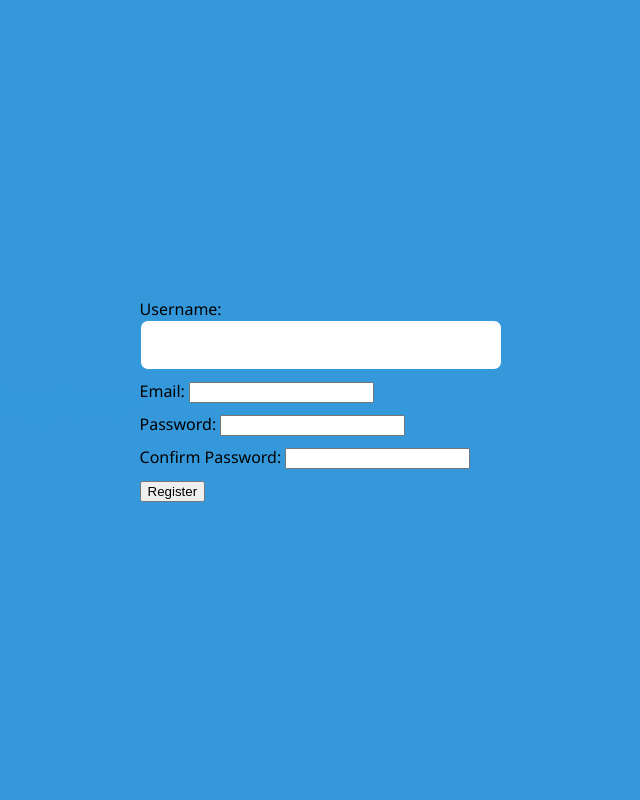
After one commit to alon-ben-david/WEATHERAPP, a Flask app: page /register in a window 1280 px wide. The commit adds this page. Shown: the whole page, without its empty margins (410-1050 px from the left). Run offline with Flask 3, Linux system fonts and the light colour scheme; some libraries are stand-ins or nearby versions.

Commit message:
Adding system users

```diff
--- a/app.py
+++ b/app.py
@@ -1,9 +1,18 @@
-from flask import Flask, render_template, request
-
+from flask import Flask, render_template, request, session, redirect, url_for
+from flask_mysqldb import MySQL
+import secrets
 import myLocation
 from weather import main as get_weather
 
 app = Flask(__name__)
+app.config['SECRET_KEY'] = secrets.token_hex(16)
+# MySQL Configuration
+app.config['MYSQL_HOST'] = 'localhost'
+app.config['MYSQL_USER'] = 'root'
+app.config['MYSQL_PASSWORD'] = 'Benda206'
+app.config['MYSQL_DB'] = 'flask_users'
+
+mysql = MySQL(app)
 
 
 @app.route('/', methods=['GET', 'POST'])
@@ -13,20 +22,20 @@ def index():
     city = None
     state = None
     country = None
+
     myLocation.get_location_info()
+
     if request.method == 'POST':
         if 'latitude' in request.form and 'longitude' in request.form:
             # If latitude and longitude are provided, use them directly
             latitude_str = request.form['latitude']
             longitude_str = request.form['longitude']
 
-
             if latitude_str and longitude_str:
                 try:
                     # Convert latitude and longitude to floats
                     latitude = float(latitude_str)
                     longitude = float(longitude_str)
-
 
                     # Use the city, state, and country data
                     data = get_weather(city, state, country, latitude=latitude, longitude=longitude)
@@ -48,7 +57,57 @@ def index():
             if (not city or not country) or not data:
                 error_message = "Invalid city or country name."
 
-    return render_template('index.html', data=data, city=city, country=country, error_message=error_message)
+    if 'username' in session:
+
+        return render_template('index.html', data=data, city=city, country=country, error_message=error_message,
+                               username=session['username'])
+    else:
+        return render_template('index.html', data=data, city=city, country=country, error_message=error_message)
+
+
+@app.route('/login', methods=['GET', 'POST'])
+def login():
+    if request.method == 'POST':
+        username = request.form['username']
+        password = request.form['password']
+
+        cur = mysql.connection.cursor()
+        cur.execute(f"SELECT username, password FROM tbl_users WHERE username = '{username}'")
+        user = cur.fetchone()
+
+        cur.close()
+
+        if user and password == user[1]:
+            session['username'] = user[0]
+
+            return redirect(url_for('index'))
+
+        return render_template('login.html', error='Invalid username or password')
+
+    return render_template('login.html')
+
+
+@app.route('/register', methods=['GET', 'POST'])
+def register():
+    if request.method == 'POST':
+        username = request.form['username']
+        email = request.form['email']
+        password = request.form['password']
+
+        cur = mysql.connection.cursor()
+        cur.execute(f"INSERT INTO tbl_users (username, email, password) VALUES ('{username}', '{email}', '{password}')")
+        mysql.connection.commit()
+        cur.close()
+
+        return redirect(url_for('login'))
+
+    return render_template('register.html')
+
+
+@app.route('/logout')
+def logout():
+    session.pop('username', None)
+    return redirect(url_for('index'))
 
 
 if __name__ == "__main__":
--- /dev/null
+++ b/templates/register.html
@@ -0,0 +1,159 @@
+<!DOCTYPE html>
+<html lang="en">
+<head>
+    <meta charset="UTF-8">
+    <meta name="viewport" content="width=device-width, initial-scale=1.0">
+   <title>Register</title>
+    <style>
+        body {
+            font-family: 'Segoe UI', Tahoma, Geneva, Verdana, sans-serif;
+            background-color: #3498db;
+            margin: 0;
+            padding: 0;
+            display: flex;
+            justify-content: center;
+            align-items: center;
+            height: 100vh;
+        }
+
+        .container {
+            text-align: center;
+            max-width: 400px;
+            background-color: #fff;
+            padding: 30px;
+            border-radius: 10px;
+            box-shadow: 0px 0px 20px rgba(0, 0, 0, 0.3);
+            margin: auto; /* Center the container horizontally */
+        }
+
+        h1 {
+            font-size: 36px;
+            color: #3498db;
+            margin-bottom: 20px;
+        }
+
+        .input-group {
+            margin-bottom: 10px;
+        }
+
+        input[type="text"] {
+            width: 100%;
+            padding: 15px;
+            border: 1px solid #3498db;
+            border-radius: 8px;
+            font-size: 16px;
+            transition: border 0.3s ease;
+        }
+
+        input[type="text"]:focus {
+            border: 1px solid #2980b9;
+        }
+
+        button {
+            width: 100%;
+            background-color: #3498db;
+            margin-bottom: 10px;
+            color: #fff;
+            padding: 15px;
+            border: none;
+            border-radius: 8px;
+            font-size: 18px;
+            cursor: pointer;
+            transition: background-color 0.3s ease;
+        }
+
+        button:hover {
+            background-color: #2980b9;
+        }
+            .error-message {
+            color: red;
+            margin-top: 5px;
+        }
+     </style>
+</head>
+<body>
+    <h1>Register</h1>
+    <form method="post" action="/register" onsubmit="return validateForm()">
+        <div class="input-group">
+            <label for="username">Username:</label>
+            <input type="text" id="username" name="username" required>
+            <span class="error-message" id="usernameError"></span>
+        </div>
+
+        <div class="input-group">
+            <label for="email">Email:</label>
+            <input type="email" id="email" name="email" required>
+            <span class="error-message" id="emailError"></span>
+        </div>
+
+        <div class="input-group">
+            <label for="password">Password:</label>
+            <input type="password" id="password" name="password" required>
+            <span class="error-message" id="passwordError"></span>
+        </div>
+
+        <div class="input-group">
+            <label for="confirmPassword">Confirm Password:</label>
+            <input type="password" id="confirmPassword" name="confirmPassword" required>
+            <span class="error-message" id="confirmPasswordError"></span>
+        </div>
+
+        <input type="submit" value="Register">
+    </form>
+
+    <script>
+        function validateForm() {
+            // Reset error messages
+            document.getElementById('usernameError').innerText = '';
+            document.getElementById('emailError').innerText = '';
+            document.getElementById('passwordError').innerText = '';
+            document.getElementById('confirmPasswordError').innerText = '';
+
+            // Validate username
+            var username = document.getElementById('username').value;
+            if (!username || username.trim() === '') {
+                document.getElementById('usernameError').innerText = 'Username is required.';
+                return false;
+            }
+
+            // Validate email
+            var email = document.getElementById('email').value;
+            var emailRegex = /^[^\s@]+@[^\s@]+\.[^\s@]+$/;
+            if (!email || email.trim() === '' || !emailRegex.test(email)) {
+                document.getElementById('emailError').innerText = 'Valid email is required.';
+                return false;
+            }
+
+            // Validate password
+            var password = document.getElementById('password').value;
+            if (!password || password.trim() === '') {
+                document.getElementById('passwordError').innerText = 'Password is required.';
+                return false;
+            }
+
+            // Validate confirm password
+            var confirmPassword = document.getElementById('confirmPassword').value;
+            if (!confirmPassword || confirmPassword.trim() === '') {
+                document.getElementById('confirmPasswordError').innerText = 'Confirm password is required.';
+                return false;
+            }
+
+            // Check if passwords match
+            if (password !== confirmPassword) {
+                document.getElementById('confirmPasswordError').innerText = 'Passwords do not match.';
+                return false;
+            }
+
+            // Additional password authentication (you can customize this)
+            var passwordRegex = /^(?=.*[A-Za-z])(?=.*\d)[A-Za-z\d]{8,}$/;
+            if (!passwordRegex.test(password)) {
+                document.getElementById('passwordError').innerText = 'Password must be at least 8 characters long and include both letters and numbers.';
+                return false;
+            }
+
+            // Form is valid
+            return true;
+        }
+    </script>
+</body>
+</html>
```
Also changed, not shown: templates/index.html (+51 -9 lines), templates/login.html (added, +89 -0 lines).
